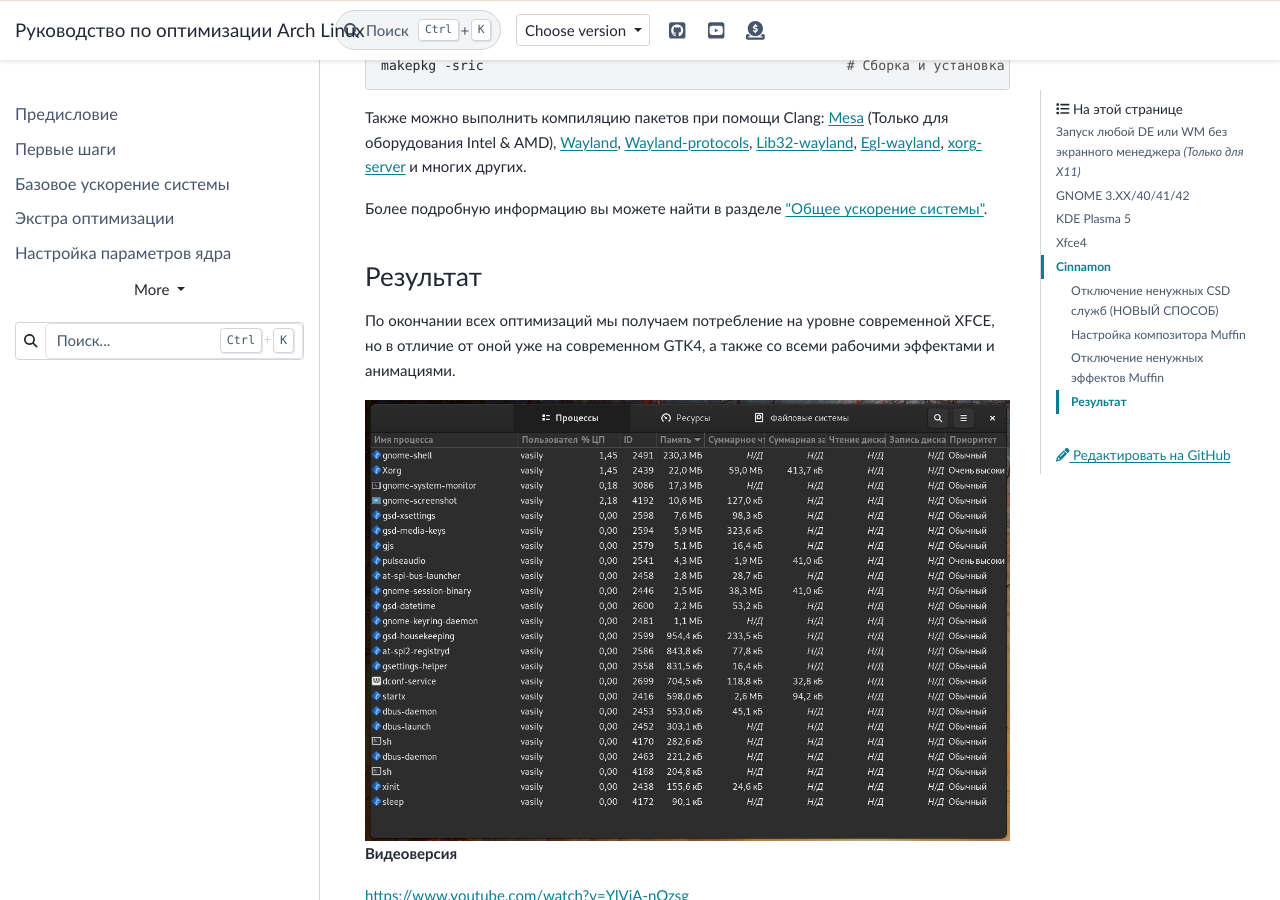
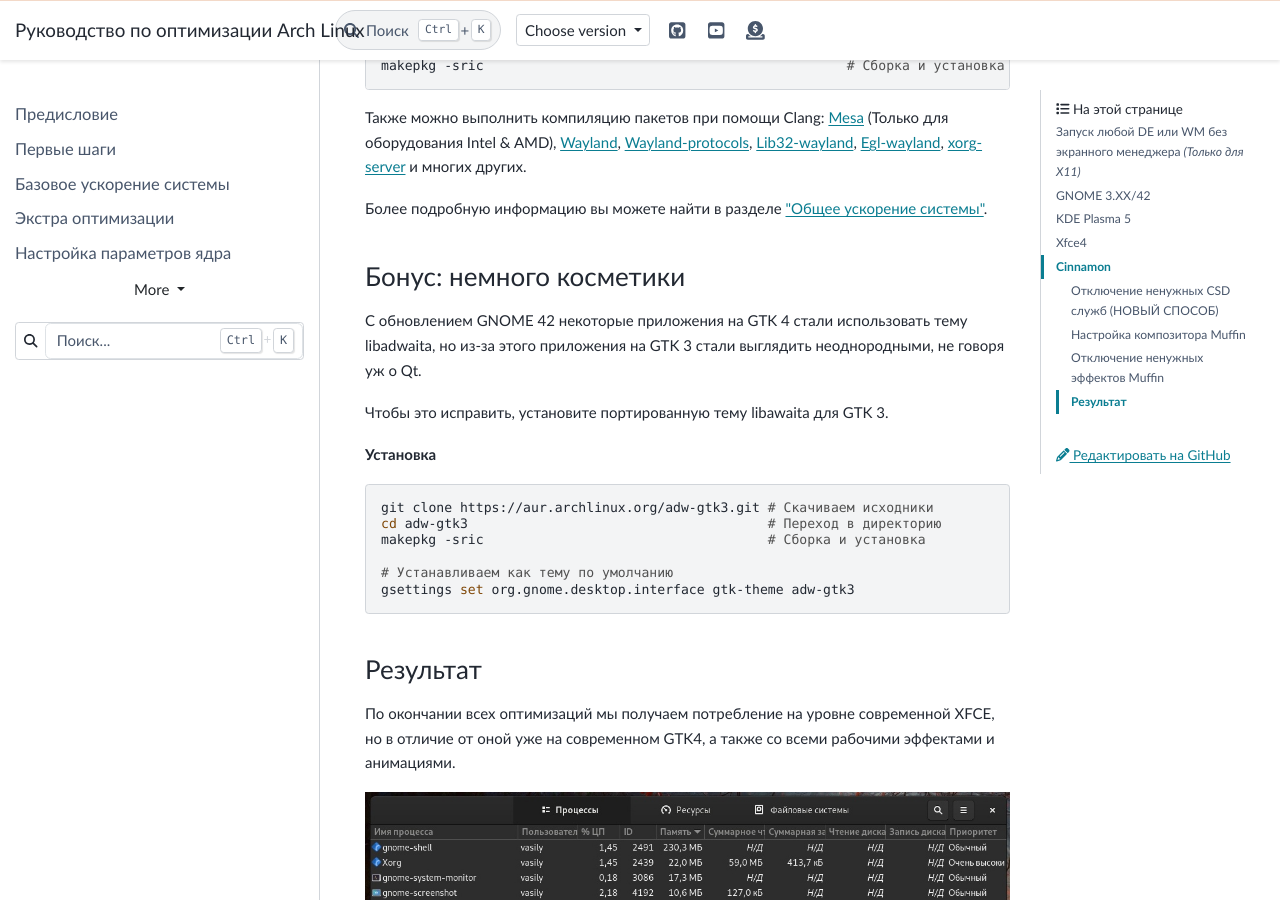
Before and after one commit to ventureoo/ARU, a Sphinx documentation site: the page built from docs/source/de-optimizations.rst, in a window 1280 px wide and 900 px high, scrolled down 5182 px. Built offline with Sphinx 7.4.7 and the PyData theme 0.15.4, drawn with Linux system fonts in a browser that asks for light colours; some of the changed text lies outside the part shown.

Commit message:
de-optimizations: Add bonus for GNOME

```diff
--- a/docs/source/de-optimizations.rst
+++ b/docs/source/de-optimizations.rst
@@ -45,7 +45,7 @@
 .. _gnome-optimization:
 
 ====================
-GNOME 3.XX/40/41/42
+GNOME 3.XX/42
 ====================
 
 Сам по себе GNOME - наверное одна из самых тяжеловесных и требовательных к аппаратным ресурсам оболочка из ныне существующих.
@@ -226,6 +226,24 @@ gnome-shell-performance и mutter-performance
 `xorg-server <https://aur.archlinux.org/packages/xorg-server-git/>`_ и многих других.
 
 Более подробную информацию вы можете найти в разделе `"Общее ускорение системы" <https://ventureoo.github.io/ARU/source/generic-system-acceleration.html#clang>`_.
+
+---------------------------
+Бонус: немного косметики
+---------------------------
+
+С обновлением GNOME 42 некоторые приложения на GTK 4 стали использовать тему libadwaita, но из-за этого
+приложения на GTK 3 стали выглядить неоднородными, не говоря уж о Qt.
+
+Чтобы это исправить, установите портированную тему libawaita для GTK 3.
+
+**Установка** ::
+
+  git clone https://aur.archlinux.org/adw-gtk3.git # Скачиваем исходники
+  cd adw-gtk3                                      # Переход в директорию
+  makepkg -sric                                    # Сборка и установка
+
+  # Устанавливаем как тему по умолчанию
+  gsettings set org.gnome.desktop.interface gtk-theme adw-gtk3
 
 .. index:: results
 .. _gnome-result:
```
